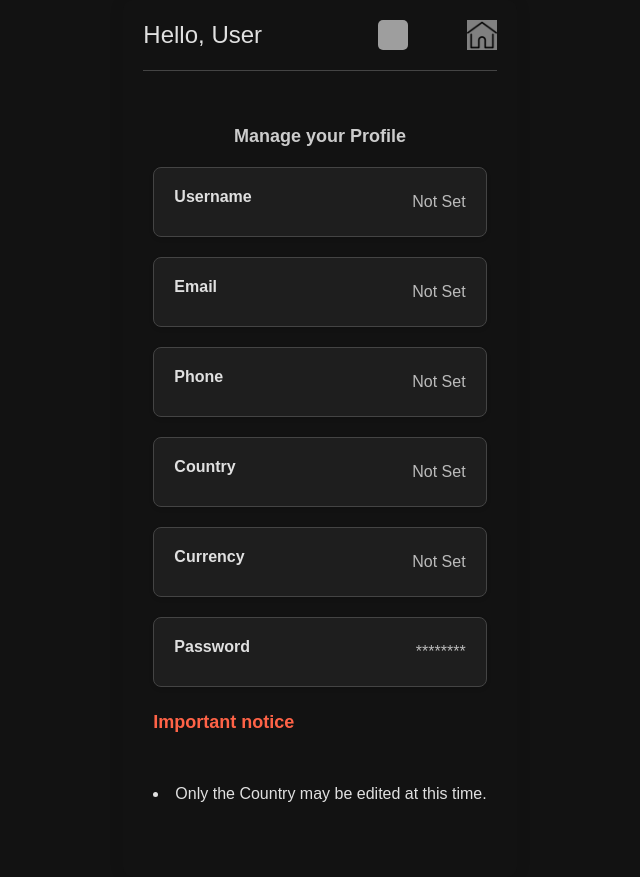
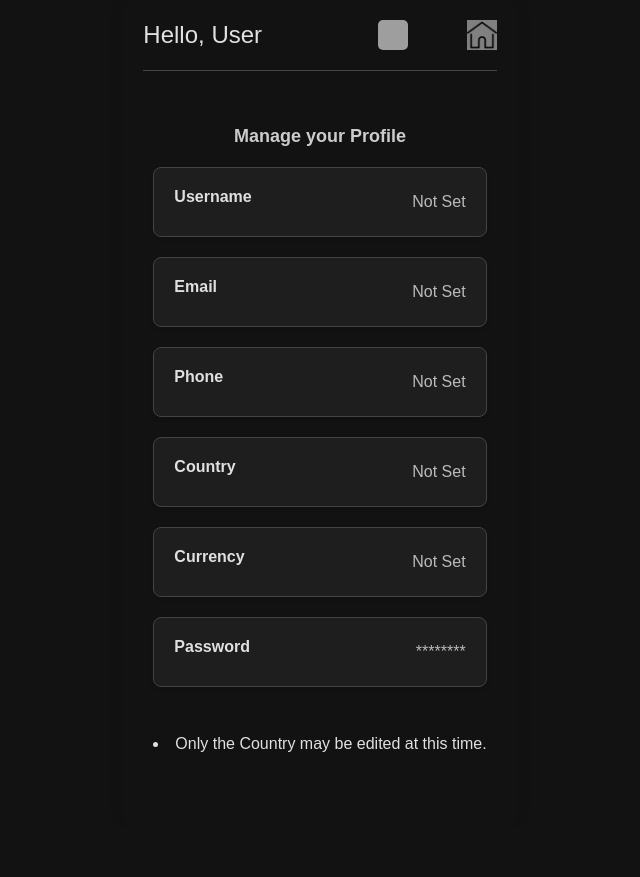
Before and after one commit to Slicedpineapples/CashFlow, a Flask app: template front/templates/profile.html in a window 1280 px wide. Shown: the whole page, without its empty margins (320-960 px from the left). After the commit the page ends 752 px from the top, so only its background shows below. Run offline with Flask 3, Linux system fonts and the light colour scheme; the template is opened without the code that fills it, so the values that code supplies are empty; grey boxes are pictures that could not be loaded.

Commit message:
New changes

```diff
--- a/front/templates/profile.html
+++ b/front/templates/profile.html
@@ -43,7 +43,6 @@
                     <div class="label">Password</div>
                     <div class="value" id="profilePassword"></div>
                 </div>
-                <h4>Important notice</h4>
                 <p><li>Only the Country may be edited at this time.</li></p>
             </div>
         </div>
```
